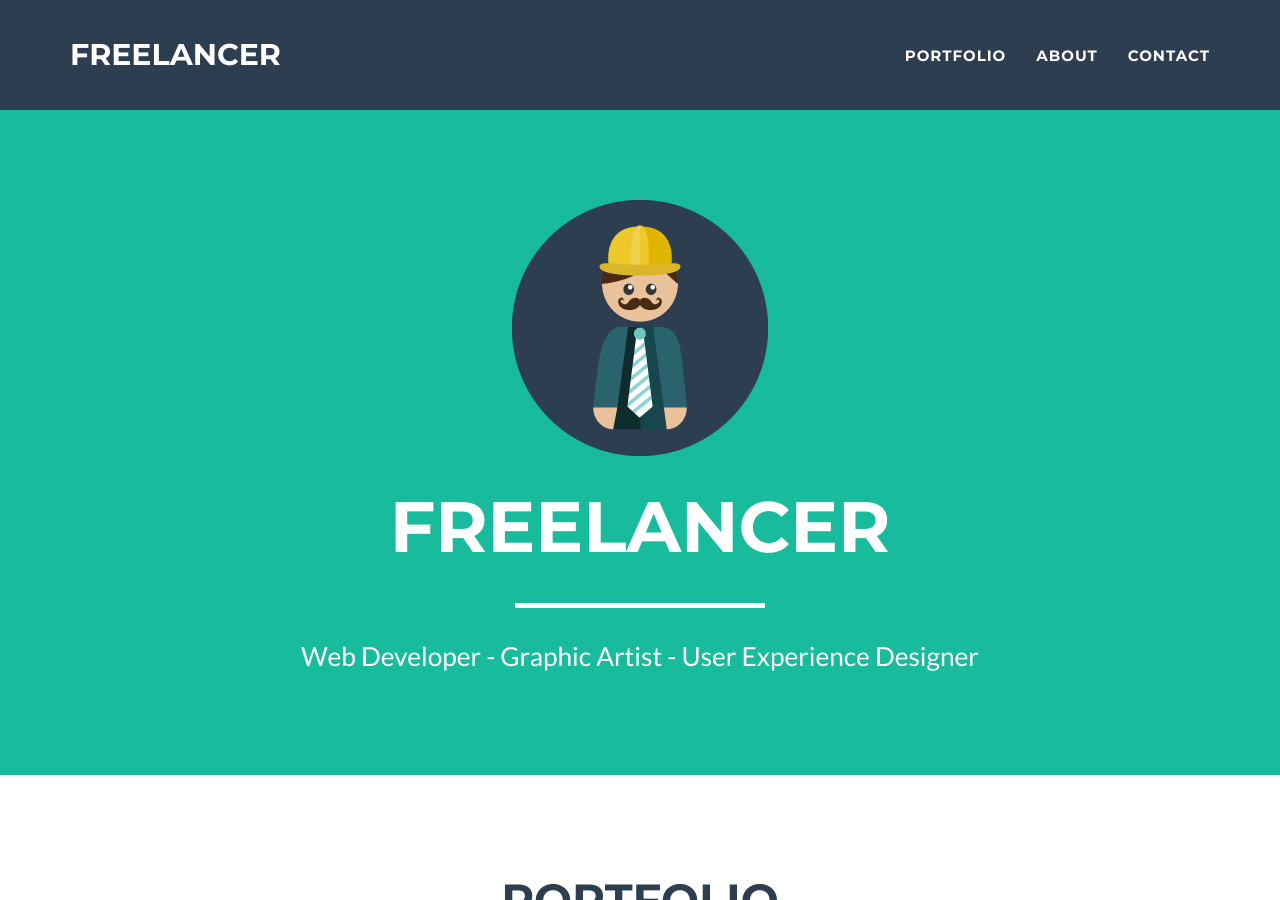
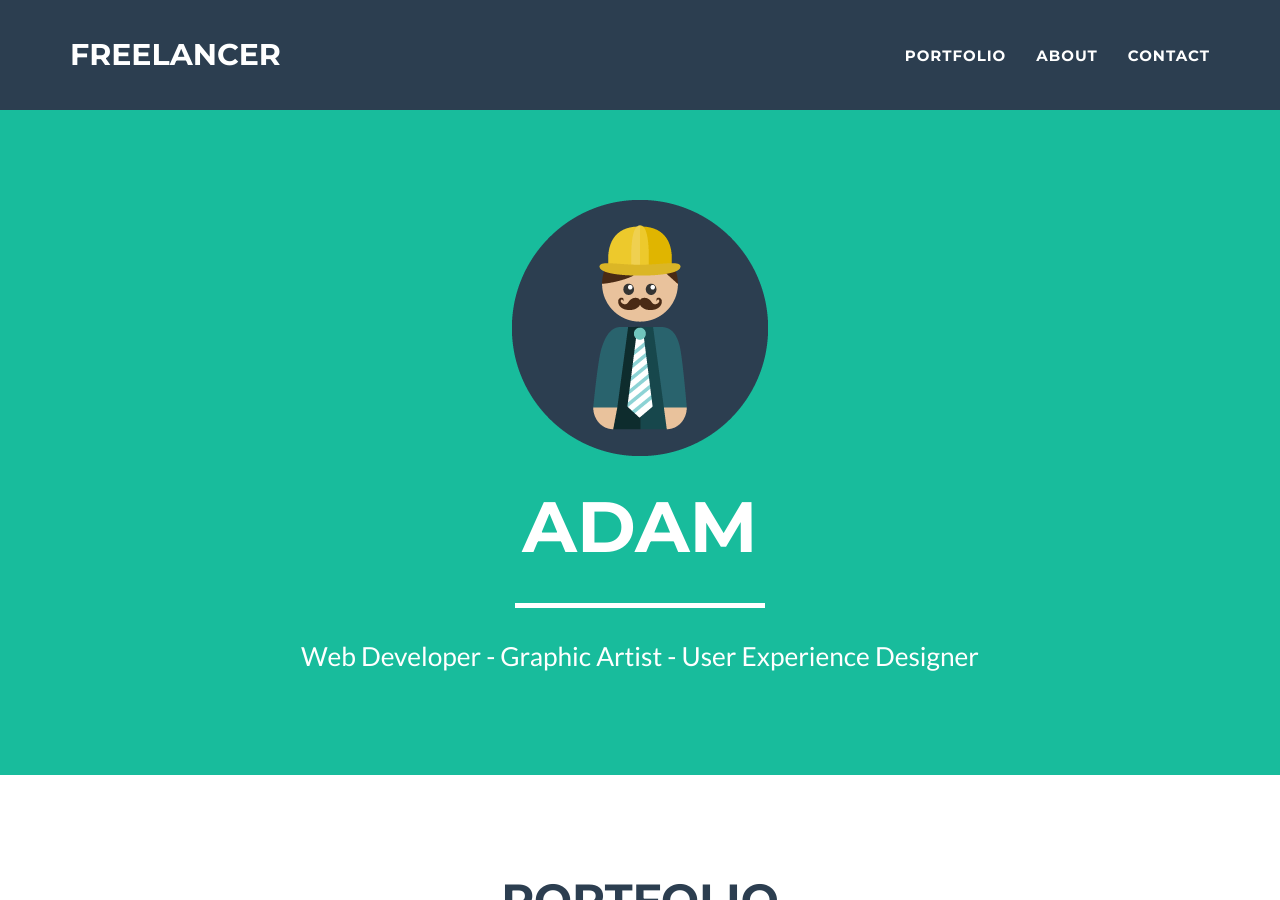
Before and after one commit to Adamsjoberg/Adamsjoberg.github.io, a Jekyll site: the page built from index.html, in a window 1280 px wide and 900 px high. Built offline with Jekyll 4.4.1, drawn with Linux system fonts in a browser that asks for light colours.

Commit message:
Title changed

```diff
--- a/_includes/header.html
+++ b/_includes/header.html
@@ -5,7 +5,7 @@
                 <div class="col-lg-12">
                     <img class="img-responsive" src="img/profile.png" alt="">
                     <div class="intro-text">
-                        <span class="name">{{ site.title }}</span>
+                        <span class="name">Adam</span>
                         <hr class="star-light">
                         <span class="skills">Web Developer - Graphic Artist - User Experience Designer</span>
                     </div>
```
